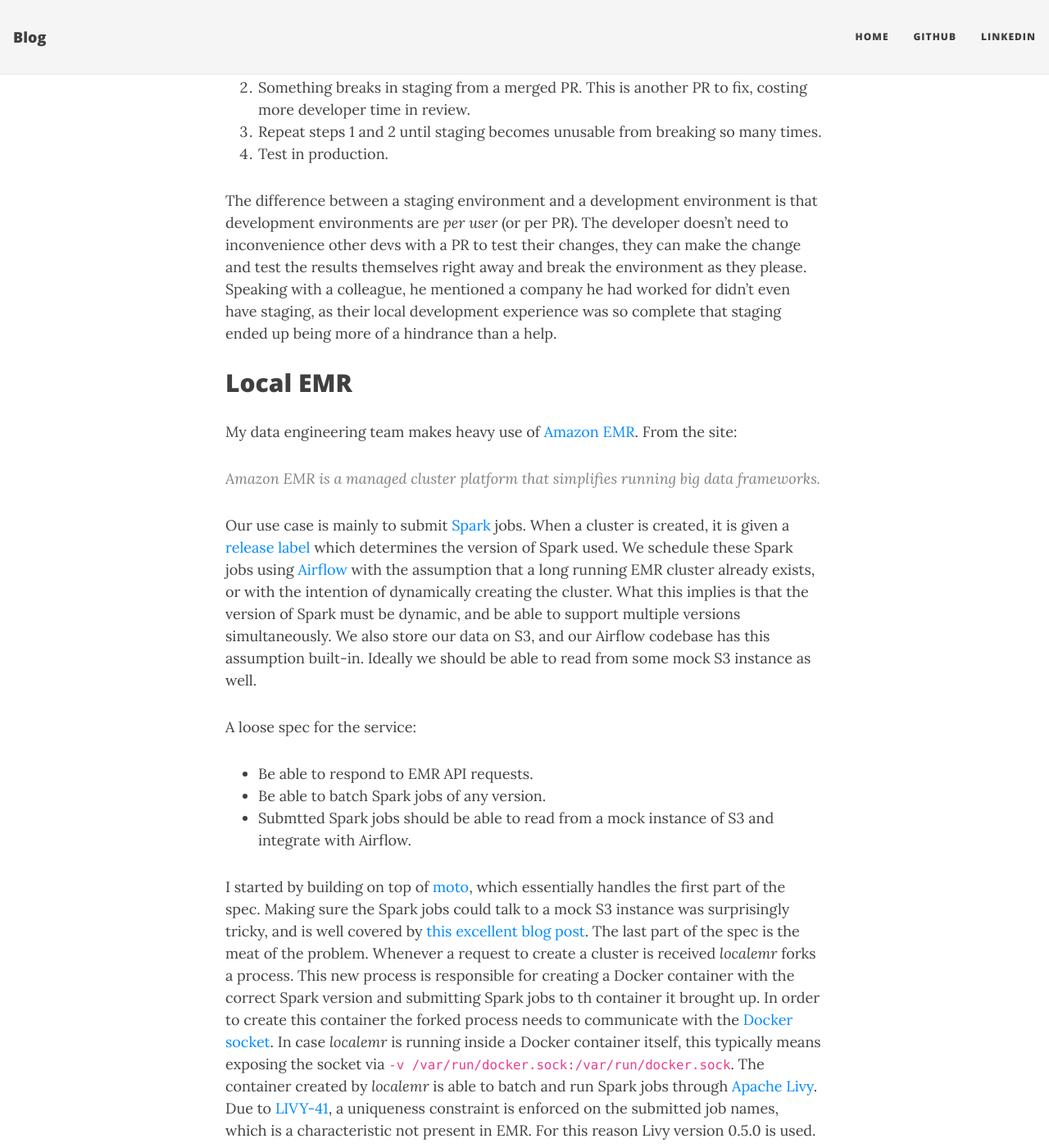
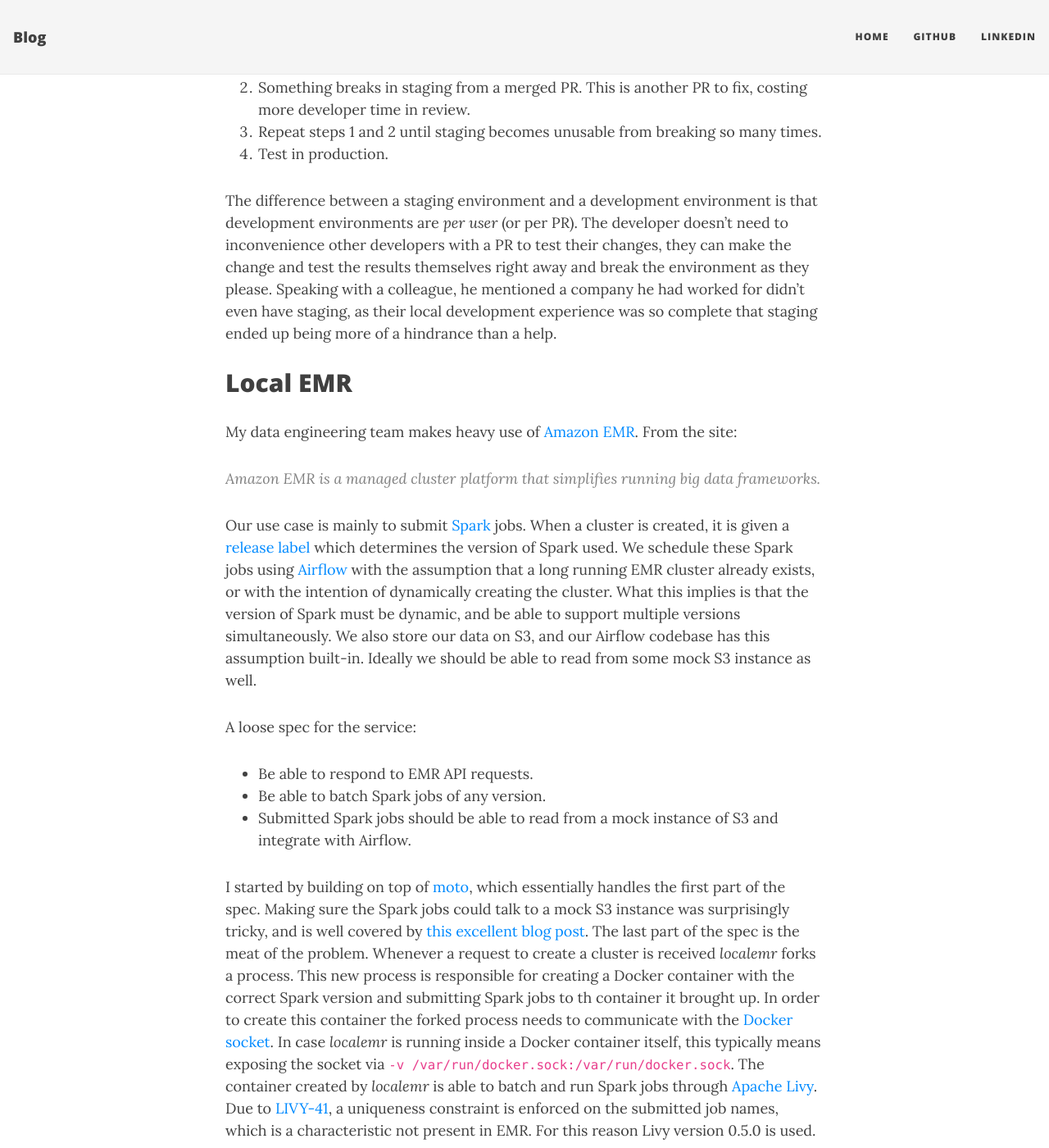
Before and after one commit to davlum/davlum.github.io, a Jekyll site: the page built from _posts/2020-07-07-localemr.md, in a window 1280 px wide and 1400 px high, scrolled down 878 px. Shown: the whole window at 82% size. Built offline with Jekyll 4.4.1, drawn with Linux system fonts in a browser that asks for light colours; nearby versions of some CDN libraries; some of the changed text lies outside the part shown.

Commit message:
Fix some typos

```diff
--- a/_posts/2020-07-07-localemr.md
+++ b/_posts/2020-07-07-localemr.md
@@ -33,7 +33,7 @@ tends to go something like:
 
 The difference between a staging environment and a development environment is that
 development environments are _per user_ (or per PR). The developer doesn't need to inconvenience other
-devs with a PR to test their changes, they can make the change and test the results themselves
+developers with a PR to test their changes, they can make the change and test the results themselves
 right away and break the environment as they please. Speaking with a colleague, he mentioned
 a company he had worked for didn't even have staging, as their local development experience was
 so complete that staging ended up being more of a hindrance than a help.
@@ -57,7 +57,7 @@ A loose spec for the service:
 
 * Be able to respond to EMR API requests.
 * Be able to batch Spark jobs of any version.
-* Submtted Spark jobs should be able to read from a mock instance of S3 and integrate with Airflow.
+* Submitted Spark jobs should be able to read from a mock instance of S3 and integrate with Airflow.
 
 I started by building on top of [moto][1], which essentially handles the first part of the spec.
 Making sure the Spark jobs could talk to a mock S3 instance was surprisingly tricky, and is well covered by
```
Also changed, not shown: other parts of _posts/2020-07-07-localemr.md (+2 -2 lines).
